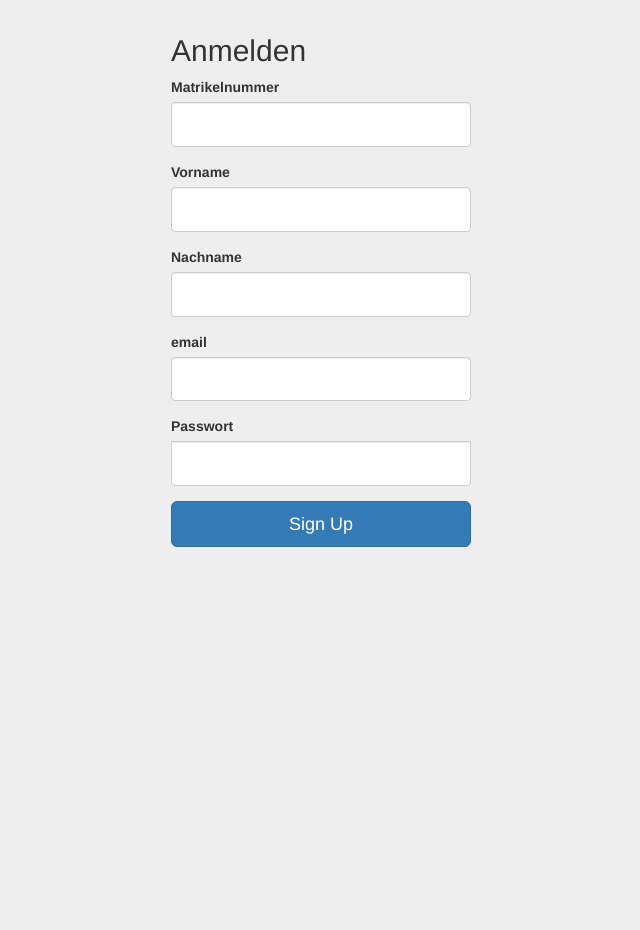
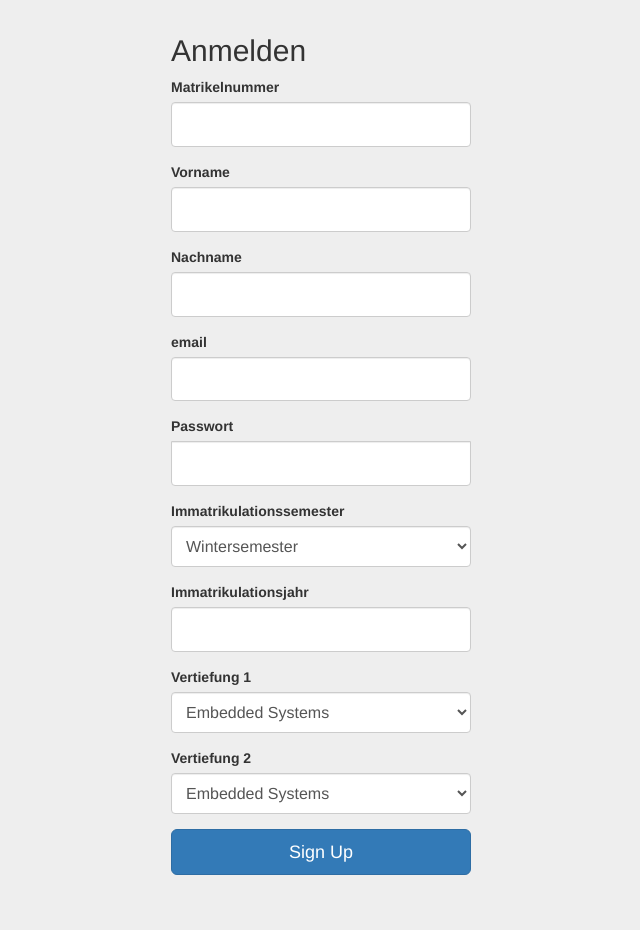
Before and after one commit to lukassheinz/Stud_Webanwendung, a Flask app: page /signup in a window 1280 px wide. Shown: the part 41-971 px from the top of the page, without its empty margins (319-959 px from the left). Before the commit the page ends 588 px from the top, so only its background shows below. Run offline with Flask 2, Linux system fonts and the light colour scheme; some libraries are stand-ins or nearby versions.

Commit message:
Signup Fenster geändert

```diff
--- a/main.py
+++ b/main.py
@@ -1,7 +1,7 @@
 from flask import Flask, render_template, redirect, url_for, request
 from flask_bootstrap import Bootstrap
 from flask_wtf import FlaskForm
-from wtforms import StringField, PasswordField, BooleanField
+from wtforms import StringField, PasswordField, BooleanField, SelectField
 from wtforms.validators import InputRequired, Email, Length
 from database import Database
 from flask_sqlalchemy import SQLAlchemy
@@ -11,7 +11,7 @@ from flask_mysqldb import MySQL
 
 app = Flask(__name__)
 
-app.config['SQLALCHEMY_DATABASE_URI'] = 'mysql://root:dbpasswort@localhost/dbName' #hier Passwort der DB und den Namen der DB eingeben
+app.config['SQLALCHEMY_DATABASE_URI'] = 'mysql://root:Propra2022xyz!@localhost/propra' #hier Passwort der DB und den Namen der DB eingeben
 db = SQLAlchemy(app)
 
 dbase = Database(app.config['SQLALCHEMY_DATABASE_URI'])
@@ -30,6 +30,10 @@ class benutzer(UserMixin, db.Model):
     nachname = db.Column(db.String(50))
     email = db.Column(db.String(50), unique=True)
     passwort = db.Column(db.String(80))
+    erste_Vertiefung = db.Column(db.String(50))
+    immatrikulationssemester = db.Column(db.String(50))
+    immatrikulationsjahr = db.Column(db.String(4))
+    zweite_Vertiefung = db.Column(db.String(50))
 
 @login_manager.user_loader
 def load_user(matrikelnummer):
@@ -46,7 +50,10 @@ class RegisterForm(FlaskForm):
     password = PasswordField('Passwort', validators=[InputRequired(), Length(min=8, max=80)])
     vorname = StringField('Vorname', validators=[InputRequired(), Length(max=80)])
     nachname = StringField('Nachname', validators=[InputRequired(), Length(max=80)])
-
+    immatrikulationssemester = SelectField('Immatrikulationssemester', choices=('Wintersemester', 'Sommersemester'))
+    immatrikulationsjahr = StringField('Immatrikulationsjahr', validators=[InputRequired(), Length(min=4, max=4)])
+    erste_Vertiefung = SelectField('Vertiefung 1', choices=('Embedded Systems', 'Visual Computing', 'Complex and Intelligent Software Systems', 'Medizinische Informatik'))
+    zweite_Vertiefung = SelectField('Vertiefung 2', choices=('Embedded Systems', 'Visual Computing', 'Complex and Intelligent Software Systems', 'Medizinische Informatik'))
 
 @app.route('/')
 def index():
@@ -61,7 +68,7 @@ def login():
         if user:
             if check_password_hash(user.passwort, form.password.data):
                 #login_user(user, remember=form.remember.data)
-                return redirect(url_for('index2'))
+                return redirect(url_for('verlaufsplan'))
 
         return '<h1>Falsche Zugangsdaten</h1>'
 
@@ -89,7 +96,7 @@ def verlaufsplan():
         anzahl = anzahl + 1
         print(erg)
 
-    return render_template('index2.html', len=anzahl, ergebnis=ergebnis)  # , name=current_user.username
+    return render_template('verlaufsplan.html', len=anzahl, ergebnis=ergebnis)  # , name=current_user.username
 
 
 if __name__ == '__main__':
--- a/templates/signup.html
+++ b/templates/signup.html
@@ -21,6 +21,10 @@ Sign Up
     {{ wtf.form_field(form.nachname) }}
     {{ wtf.form_field(form.email) }}
     {{ wtf.form_field(form.password) }}
+    {{ wtf.form_field(form.immatrikulationssemester) }}
+    {{ wtf.form_field(form.immatrikulationsjahr) }}
+    {{ wtf.form_field(form.erste_Vertiefung) }}
+    {{ wtf.form_field(form.zweite_Vertiefung) }}
     <button class="btn btn-lg btn-primary btn-block" type="submit">Sign Up</button>
   </form>
 
```
